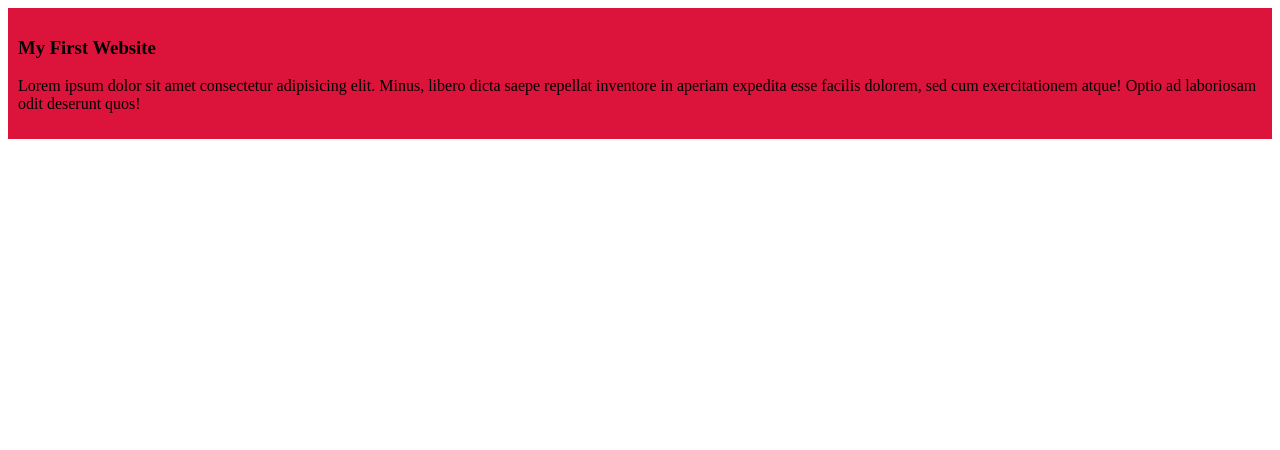
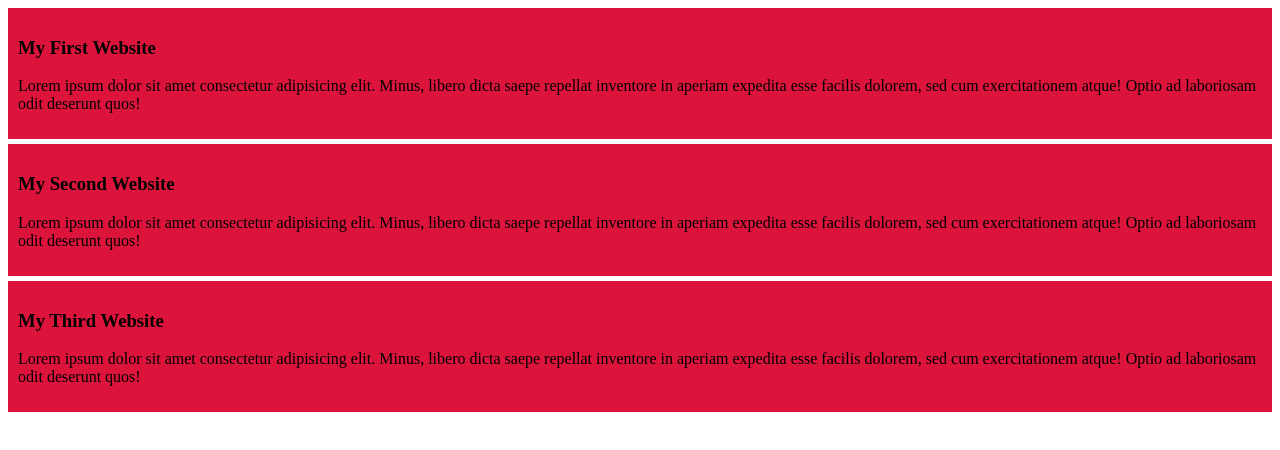
Before and after one commit to mosammatshahana/my-first-github-repo, a plain HTML site: page index.html in a window 1280 px wide. Drawn offline with Linux system fonts and the light colour scheme.

Commit message:
added the 2nd and 3rd blog

```diff
--- a/index.html
+++ b/index.html
@@ -11,5 +11,13 @@
         <h3>My First Website</h3>
         <p>Lorem ipsum dolor sit amet consectetur adipisicing elit. Minus, libero dicta saepe repellat inventore in aperiam expedita esse facilis dolorem, sed cum exercitationem atque! Optio ad laboriosam odit deserunt quos!</p>
     </div>
+    <div>
+        <h3>My Second Website</h3>
+        <p>Lorem ipsum dolor sit amet consectetur adipisicing elit. Minus, libero dicta saepe repellat inventore in aperiam expedita esse facilis dolorem, sed cum exercitationem atque! Optio ad laboriosam odit deserunt quos!</p>
+    </div>
+    <div>
+        <h3>My Third Website</h3>
+        <p>Lorem ipsum dolor sit amet consectetur adipisicing elit. Minus, libero dicta saepe repellat inventore in aperiam expedita esse facilis dolorem, sed cum exercitationem atque! Optio ad laboriosam odit deserunt quos!</p>
+    </div>
 </body>
 </html>
--- a/styles/blog.css
+++ b/styles/blog.css
@@ -1,4 +1,5 @@
 div{
     background-color: crimson;
     padding: 10px;
+    margin-bottom: 5px;
 }
```
